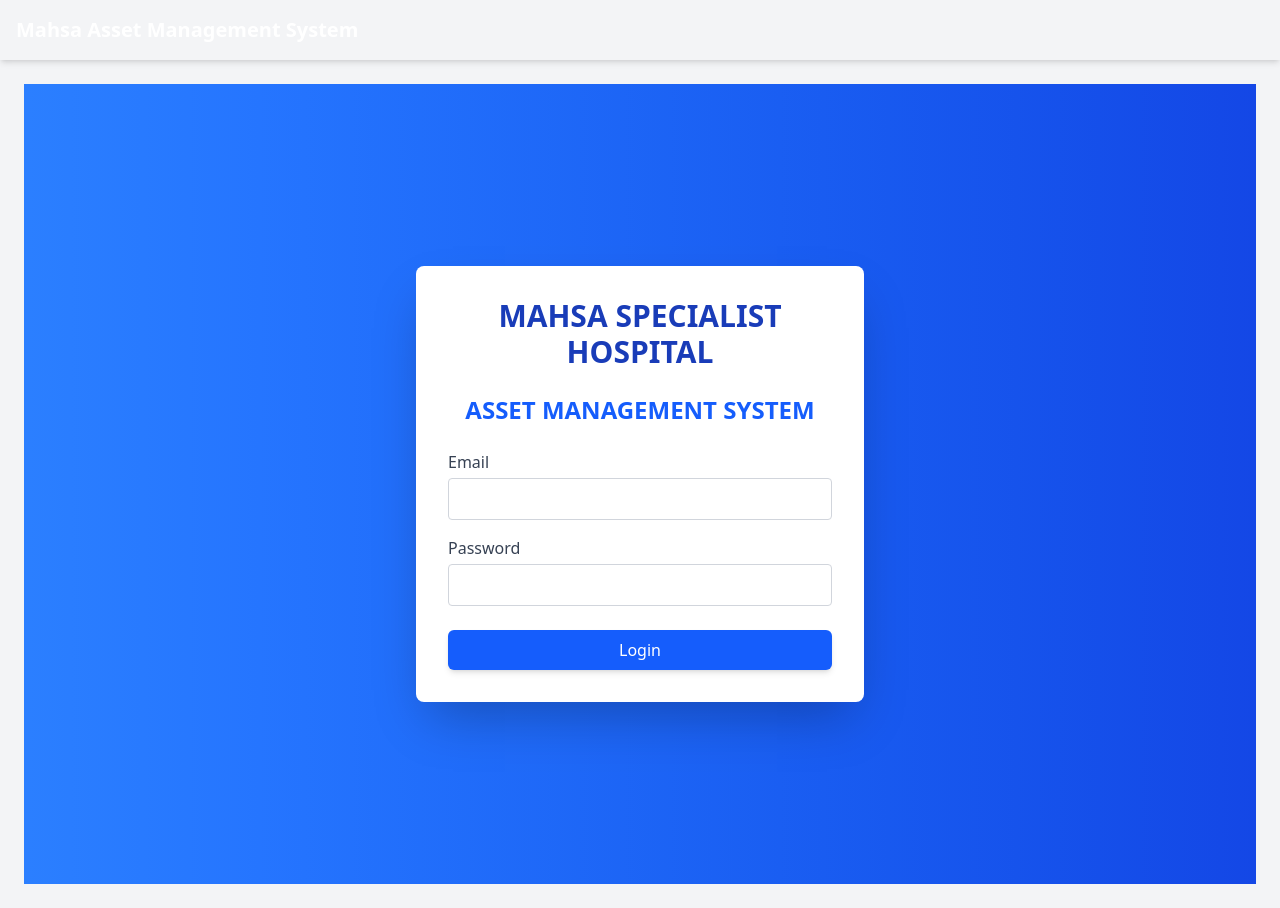
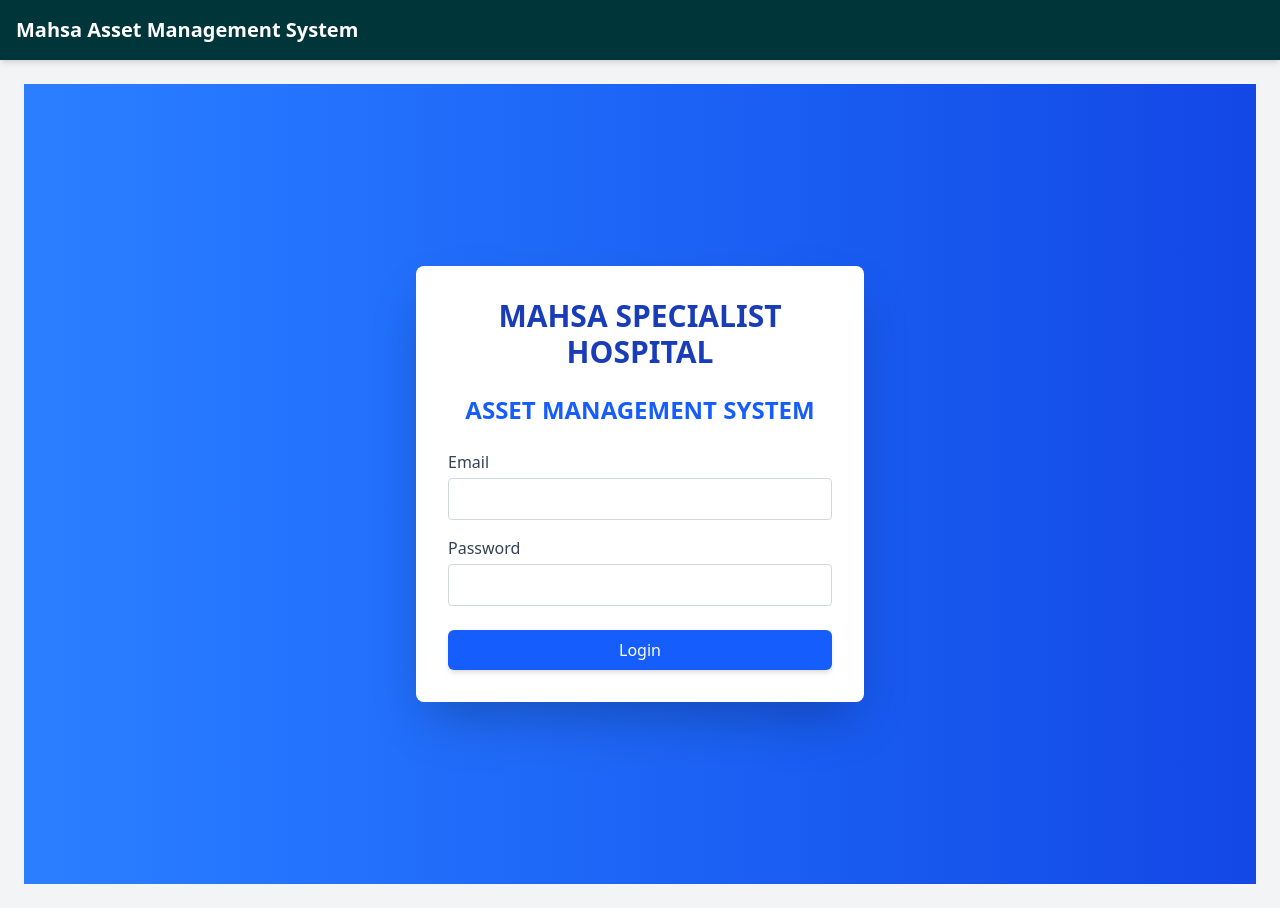
Before and after one commit to MohamedNihmath18/Asset-management-frontend, a React (Vite) app: page /login in a window 1280 px wide. Built offline with nearby package versions, Linux system fonts and the light colour scheme.

Commit message:
update color

```diff
--- a/src/components/Navbar.jsx
+++ b/src/components/Navbar.jsx
@@ -28,7 +28,7 @@
   };
 
   return (
-    <nav className="bg-[#003639]-600 text-white p-4 shadow-md">
+    <nav className="bg-[#003639] text-white p-4 shadow-md">
       <div className="container mx-auto flex justify-between items-center">
         {/* Logo / Brand */}
         <Link to="/" className="text-xl font-bold">Mahsa Asset Management System</Link>
```
